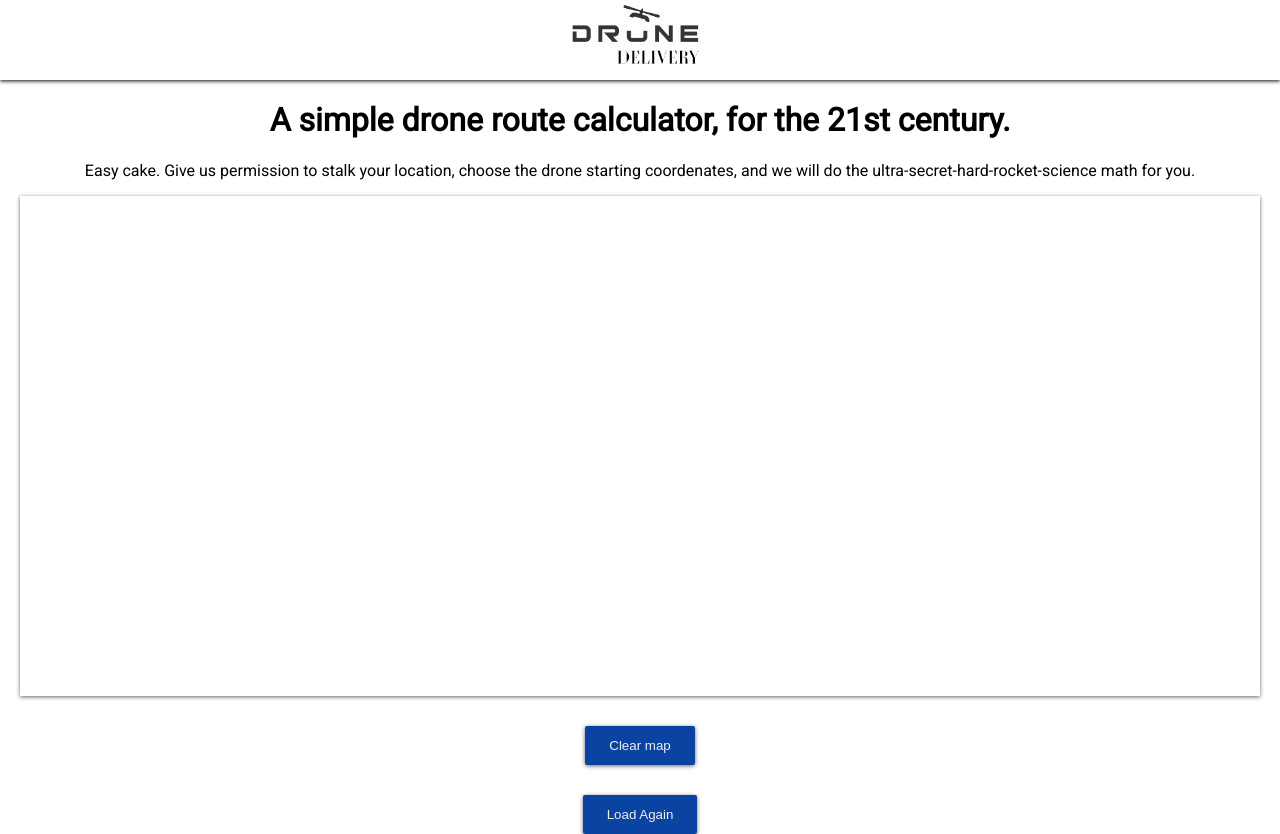
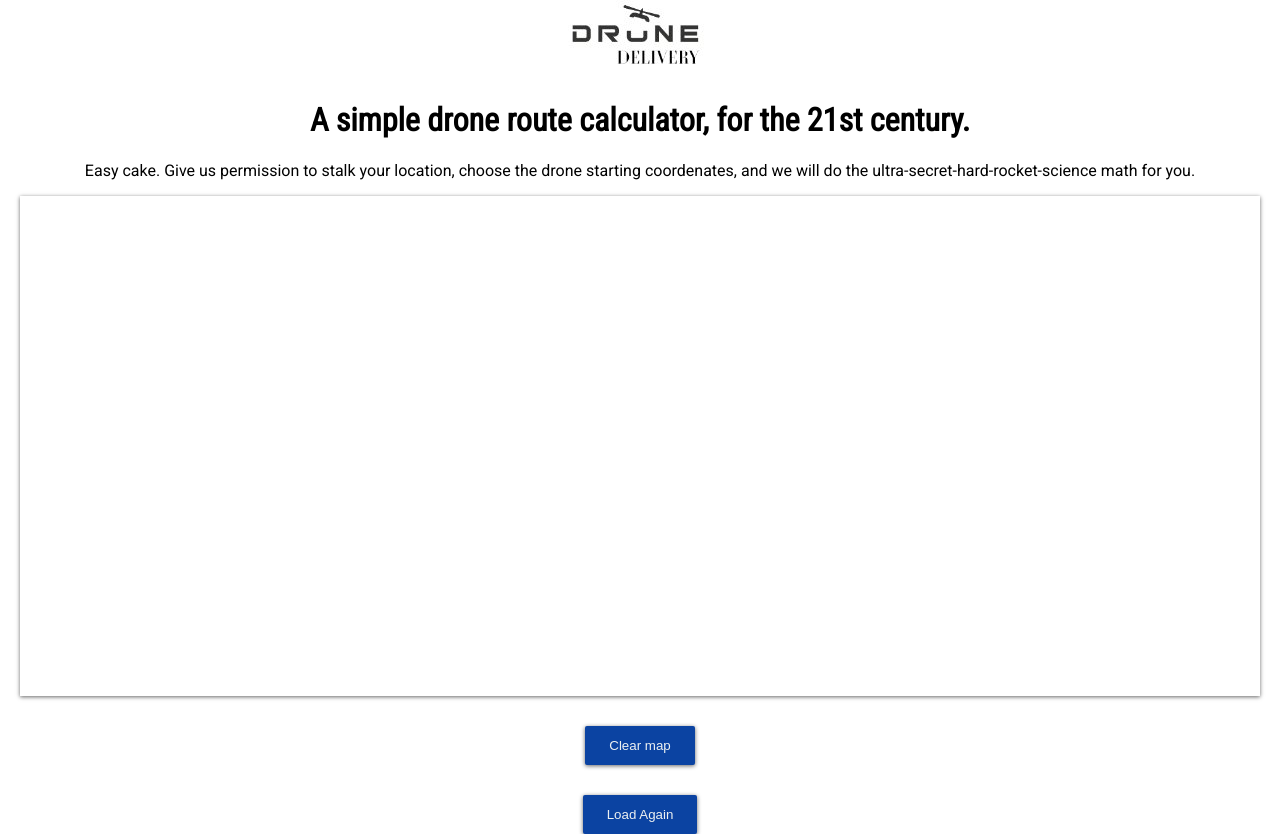
Before and after one commit to LuigiR0jas/drone-delivery, a website: page index.html in a window 1280 px wide. Drawn offline with Linux system fonts and the light colour scheme; some packages are replaced by stand-ins of ours.

Commit message:
ayy el mio

```diff
--- a/index.html
+++ b/index.html
@@ -5,6 +5,8 @@
     <link rel="stylesheet" href="style.css">
     <link href="https://fonts.googleapis.com/css?family=Roboto" rel="stylesheet">
     <link href="https://fonts.googleapis.com/css?family=Roboto" rel="stylesheet">
+    <link href="https://fonts.googleapis.com/css?family=Roboto+Condensed" rel="stylesheet">
+
 </head>
 
 <body style="background-image:">
@@ -16,7 +18,7 @@
         <img src="./drone.jpg" class="banner" />
     </div>
     <div class="coordText">
-        <h1 style="">A simple drone route calculator, for the 21st century.</h1>
+        <h1 style="font-family: 'Roboto Condensed', sans-serif;">A simple drone route calculator, for the 21st century.</h1>
         <p>Easy cake. Give us permission to stalk your location, choose the drone starting coordenates,
              and we will do the ultra-secret-hard-rocket-science math for you.</p>
 
--- a/style.css
+++ b/style.css
@@ -81,7 +81,5 @@ html, body {
 }
 
 .bar{
-    background-color: rgb(34, 62, 184));
-    box-shadow: 0 1px 4px;
 
 }
```
